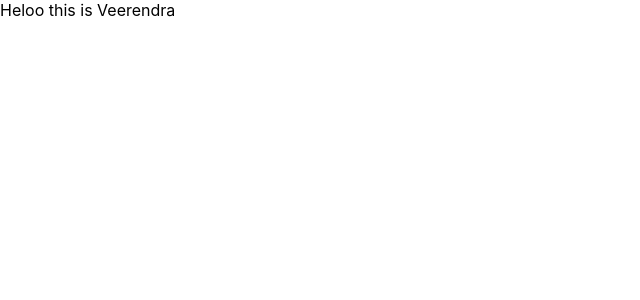
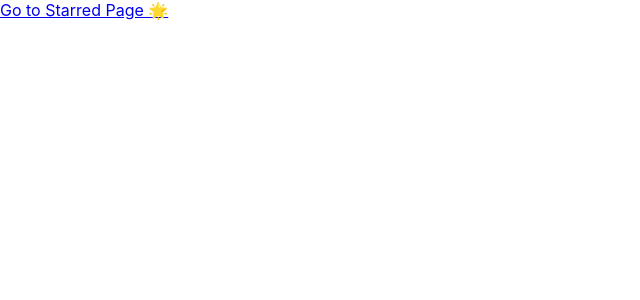
Before and after one commit to VelpuriHari/box-office-app, a React (Create React App) app: page / in a window 1280 px wide. Shown: the top 300 px of the page, without its empty margins (0-640 px from the left). Built offline with nearby package versions, Linux system fonts and the light colour scheme.

Commit message:
home page and star page set up and navigation of pages

```diff
--- a/package.json
+++ b/package.json
@@ -5,6 +5,7 @@
   "dependencies": {
     "react": "^18.2.0",
     "react-dom": "^18.2.0",
+    "react-router-dom": "^6.11.2",
     "react-scripts": "5.0.1",
     "web-vitals": "^2.1.4",
     "workbox-background-sync": "^6.5.4",
--- a/src/App.jsx
+++ b/src/App.jsx
@@ -1,5 +1,33 @@
+import Home from "./pages/Home";
+import { BrowserRouter, Routes, Route } from "react-router-dom";
+import Starred from "./pages/Starred";
+
 function App() {
-  return <div>Heloo this is Veerendra</div>;
+  return (
+    <div>
+      <BrowserRouter>
+        <Routes>
+          <Route path="/" element={<Home />} />
+          <Route path="/Starred" element={<Starred />} />
+          <Route path="/contact" element={<dev>heloo</dev>} />
+          <Route path="*" element={<dev>not found 404</dev>} />
+          {/*<Route path="/" element={<App />}>
+        <Route index element={<Home />} />
+        <Route path="teams" element={<Teams />}>
+          <Route path=":teamId" element={<Team />} />
+          <Route path="new" element={<NewTeamForm />} />
+          <Route index element={<LeagueStandings />} />
+        </Route>
+      </Route>
+      <Route element={<PageLayout />}>
+        <Route path="/privacy" element={<Privacy />} />
+        <Route path="/tos" element={<Tos />} />
+      </Route>
+      <Route path="contact-us" element={<Contact />} />*/}
+        </Routes>
+      </BrowserRouter>
+    </div>
+  );
 }
 
 export default App;
--- /dev/null
+++ b/src/pages/Home.jsx
@@ -0,0 +1,11 @@
+import { Link } from "react-router-dom";
+
+const Home = () => {
+  return (
+    <div>
+      <Link to="/Starred"> Go to Starred Page 🌟</Link>
+    </div>
+  );
+};
+
+export default Home;
--- /dev/null
+++ b/src/pages/Starred.jsx
@@ -0,0 +1,5 @@
+const Starred = () => {
+  return <div>Star 🌟</div>;
+};
+
+export default Starred;
```
Also changed, not shown: 1 other file (tests, documents, lock files or other folders).
